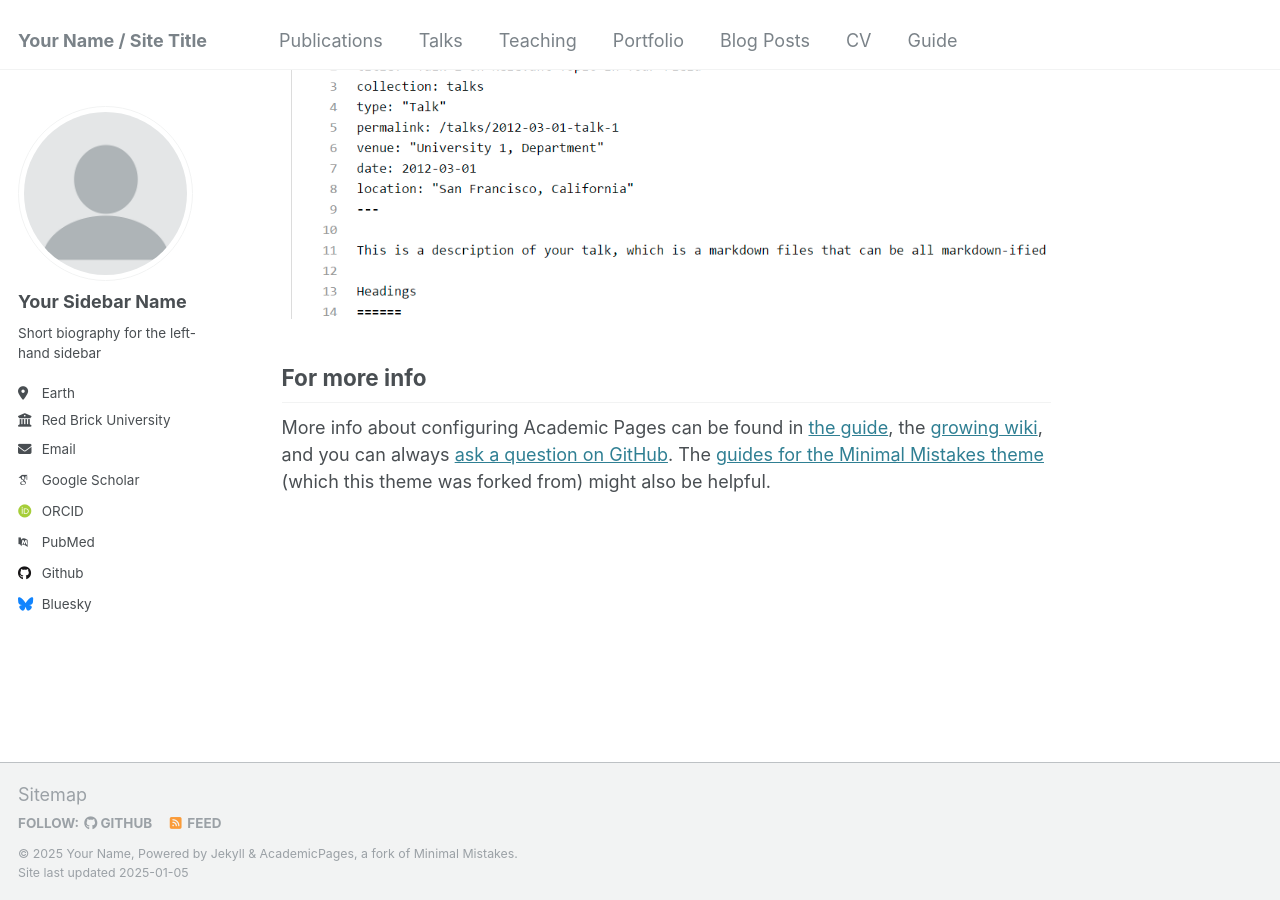
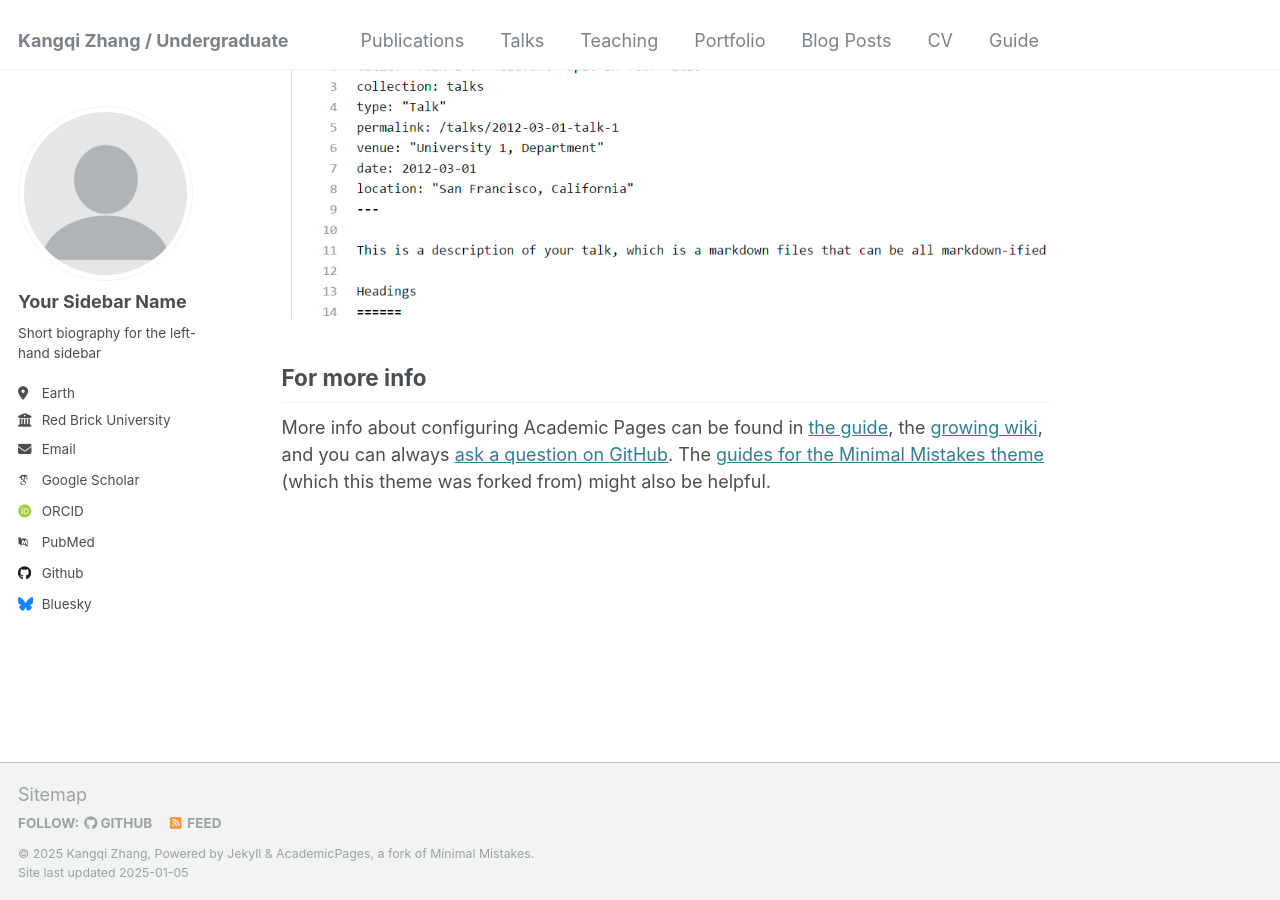
Before and after one commit to heroarmor/heroarmor.io, a Jekyll site: the page built from _pages/about.md, in a window 1280 px wide and 900 px high, scrolled down 2643 px. Built offline with Jekyll 4.4.1, drawn with Linux system fonts in a browser that asks for light colours; some web fonts are replaced.

Commit message:
Commit message describing changes

```diff
--- a/_config.yml
+++ b/_config.yml
@@ -8,13 +8,13 @@
 
 # Basic Site Settings
 locale                   : "en-US"
-title                    : "Your Name / Site Title"
+title                    : "Kangqi Zhang / Undergraduate"
 title_separator          : "-"
-name                     : &name "Your Name"
+name                     : &name "Kangqi Zhang"
 description              : &description "personal description"
 url                      : https://heroarmor.github.io # the base hostname & protocol for your site e.g. "https://[your GitHub username].github.io"
 baseurl                  : "" # the subpath of your site, e.g. "/blog"
-repository               : "heroarmor/github.io"
+repository               : "heroarmor.github.io"
 
 
 # Site Author - The following control what appear as part of the author content on the side bar.
```
